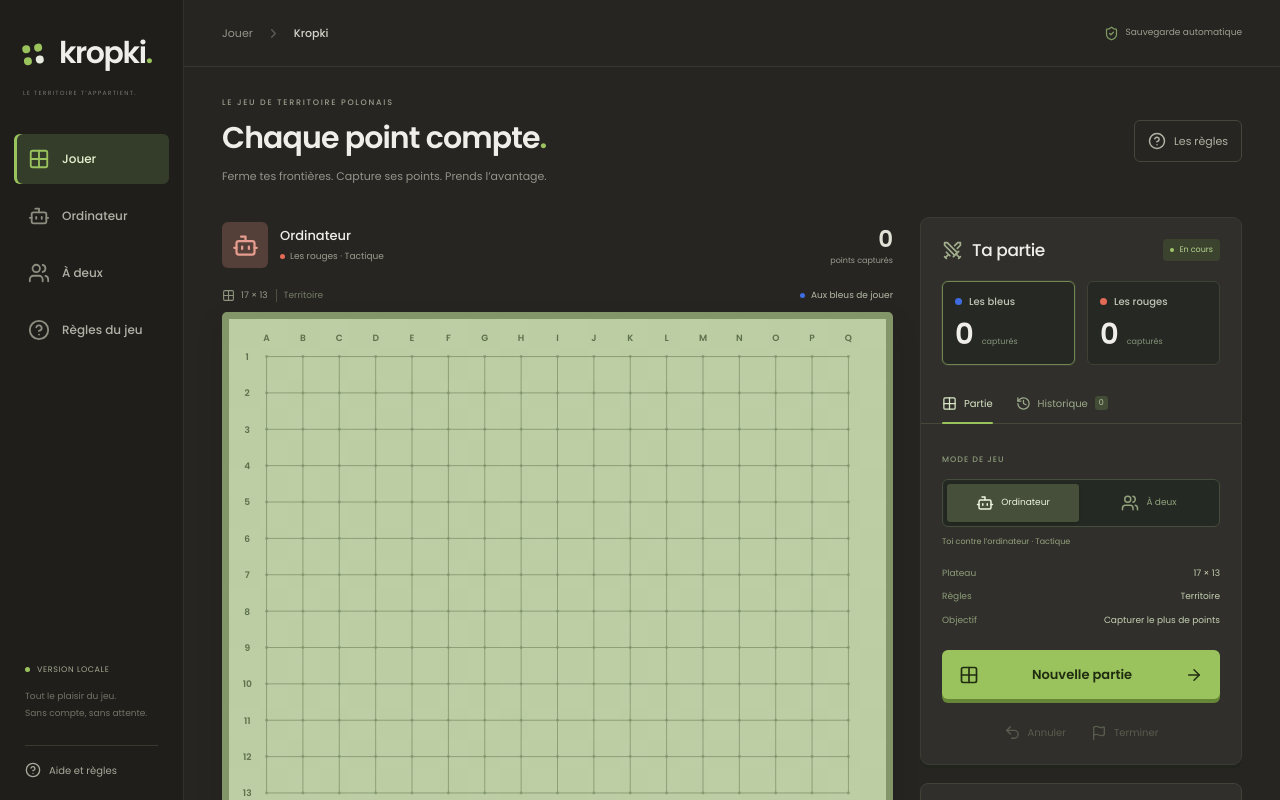
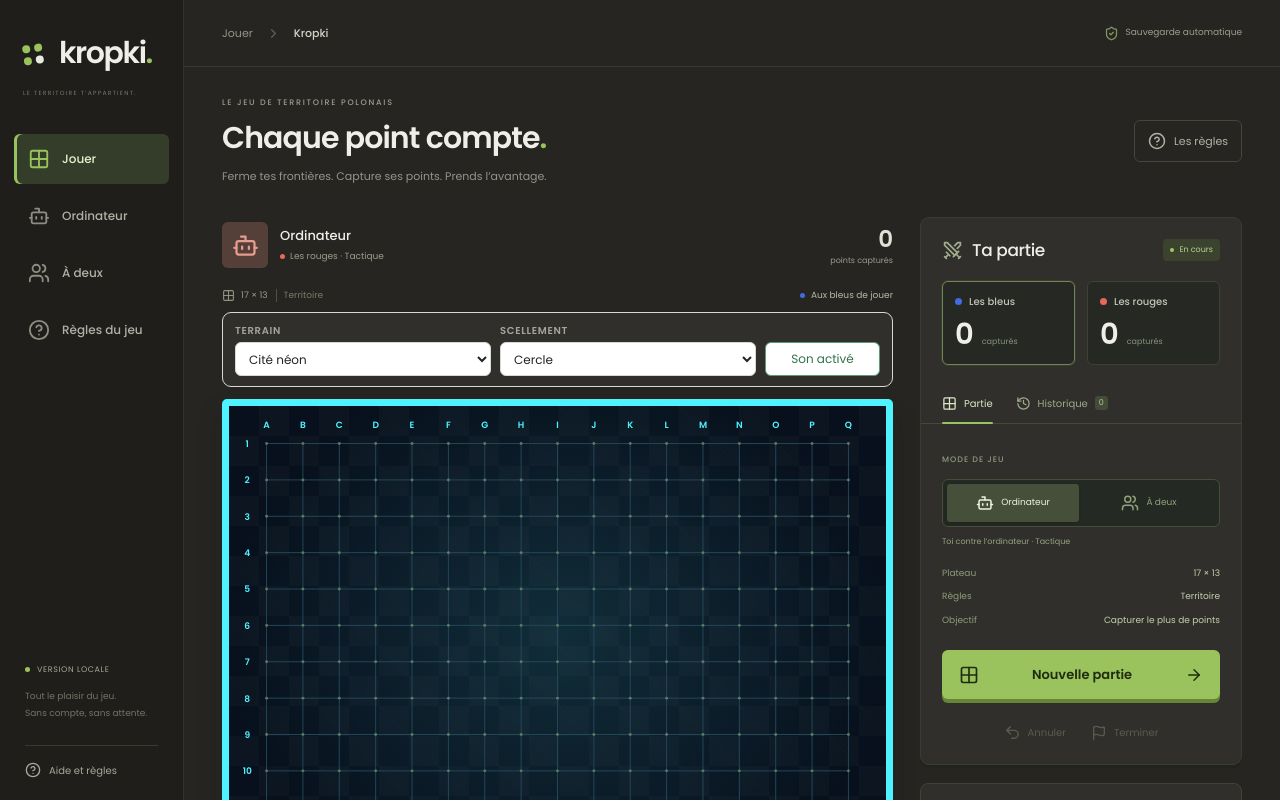
Before and after one commit to jerabi0/Kropkiv1-6641, a React (Vite) app in the folder packages/web/: page / in a window 1280 px wide. Shown: the top 800 px of the page. Built offline with nearby package versions, Linux system fonts and the light colour scheme.

Commit message:
feat: integrate arena immersion controls

```diff
--- a/packages/web/src/web/pages/game.tsx
+++ b/packages/web/src/web/pages/game.tsx
@@ -1,4 +1,6 @@
 import { useCallback, useEffect, useRef, useState } from "react";
+import { ArenaImmersionControls, playCaptureSound, useArenaImmersion } from "../lib/arena-immersion";
+import "../styles/arena-immersion.css";
 import {
   ArrowUpRight,
   ArrowRight,
@@ -86,6 +88,7 @@ function Emblem({ small = false }: { small?: boolean }) {
 }
 export default function GamePage() {
   const [stored] = useState(initial);
+  const immersion = useArenaImmersion();
   const [game, setGame] = useState<Game>(stored.game);
   const [mode, setMode] = useState<string>(stored.mode);
   const [level, setLevel] = useState(stored.level);
@@ -110,11 +113,12 @@ export default function GamePage() {
       captureSequence.current += 1;
       setCaptureAnimation({ id: captureSequence.current, zones: newZones });
       setNotice("Territoire capturé !");
+      playCaptureSound(immersion.sound);
     } else {
       setNotice("");
     }
     setGame(next);
-  }, []);
+  }, [immersion.sound]);
   useEffect(() => {
     try {
       localStorage.setItem("kropki-v1", JSON.stringify({ game, mode, level }));
@@ -312,7 +316,15 @@ export default function GamePage() {
                         : "Aux rouges de jouer"}
                 </div>
               </div>
-              <div className={"board-paper " + (ai ? "is-thinking" : "")}>
+              <ArenaImmersionControls
+                terrainId={immersion.terrainId}
+                sealId={immersion.sealId}
+                sound={immersion.sound}
+                setTerrain={immersion.setTerrain}
+                setSeal={immersion.setSeal}
+                setSound={immersion.setSound}
+              />
+              <div className={"board-paper " + (ai ? "is-thinking" : "")} data-terrain={immersion.terrain.id} style={{ "--terrain-background": immersion.terrain.background, "--terrain-grid": immersion.terrain.grid, "--terrain-accent": immersion.terrain.accent, "--terrain-glow": immersion.terrain.glow } as React.CSSProperties}>
                 <svg
                   className="game-board"
                   viewBox={`0 0 ${vw} ${vh}`}
@@ -349,6 +361,7 @@ export default function GamePage() {
                       y1={pad}
                       y2={vh - pad}
                       className="grid-line"
+                      stroke={immersion.terrain.grid}
                     />
                   ))}
                   {Array.from({ length: game.h }, (_, y) => (
@@ -359,13 +372,14 @@ export default function GamePage() {
                       x1={pad}
                       x2={vw - pad}
                       className="grid-line"
+                      stroke={immersion.terrain.grid}
                     />
                   ))}
                   {game.zones.map((z, i) => (
                     <g
                       key={i}
                       pointerEvents="none"
-                      className={captureAnimation?.zones.includes(z) ? "capture-zone" : undefined}
+                      className={captureAnimation?.zones.includes(z) ? `capture-zone capture-seal-${immersion.seal.id}` : undefined}
                       data-capture-id={captureAnimation?.zones.includes(z) ? captureAnimation.id : undefined}
                     >
                       {z.cells.map((c, j) => {
```
